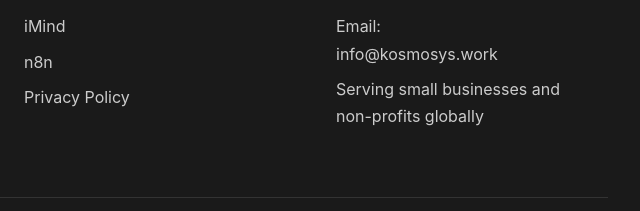
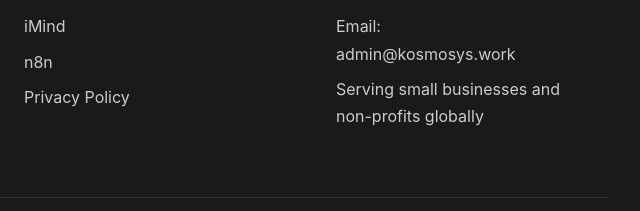
Before and after one commit to naturalfinder-os/naturalfinder-os.github.io, a plain HTML site: page index.html in a window 1280 px wide. Shown: the part 3455-3666 px from the top of the page, 640-1280 px from the left. Drawn offline with Linux system fonts and the light colour scheme.

Commit message:
Update index.html

```diff
--- a/index.html
+++ b/index.html
@@ -572,7 +572,7 @@
 
             <div class="footer-section">
                 <h3>Contact</h3>
-                <p>Email: <a href="mailto:info@kosmosys.work">info@kosmosys.work</a></p>
+                <p>Email: <a href="mailto:admin@kosmosys.work">admin@kosmosys.work</a></p>
                 <p>Serving small businesses and non-profits globally</p>
             </div>
         </div>
```
